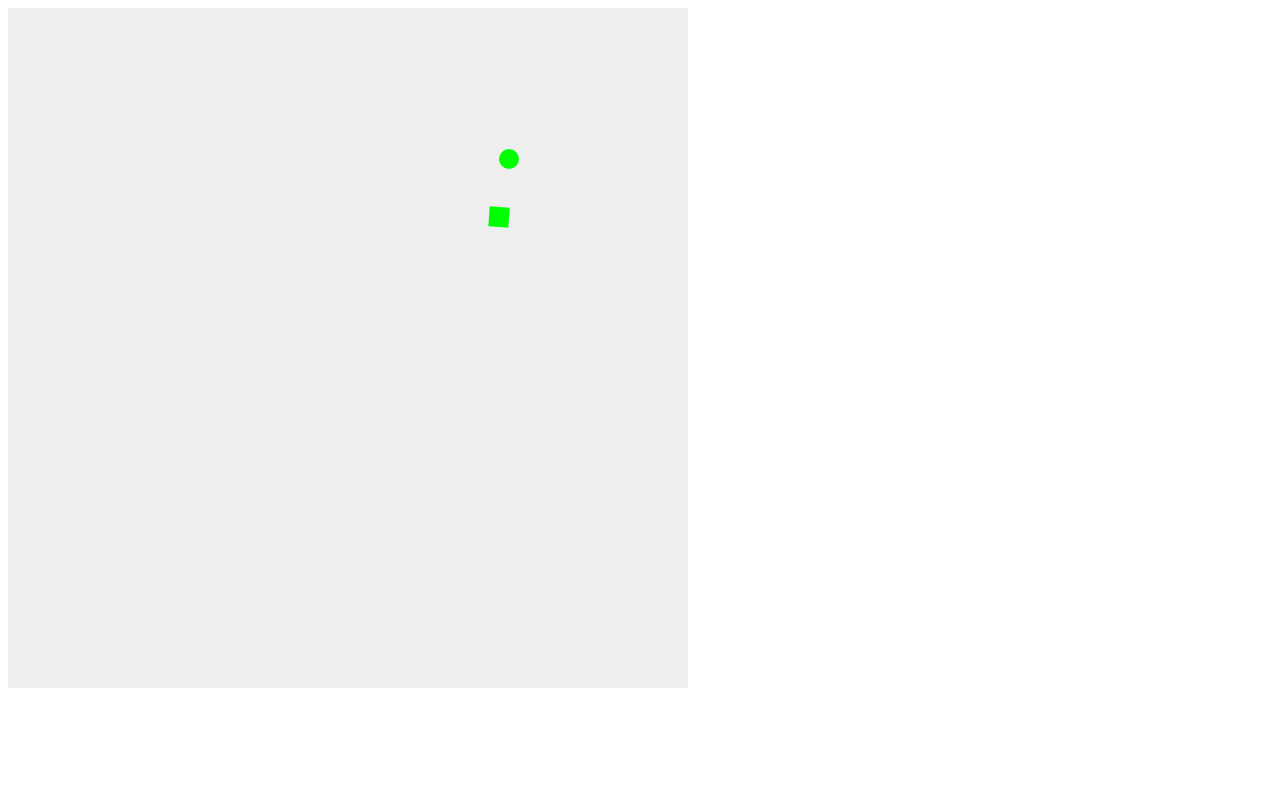
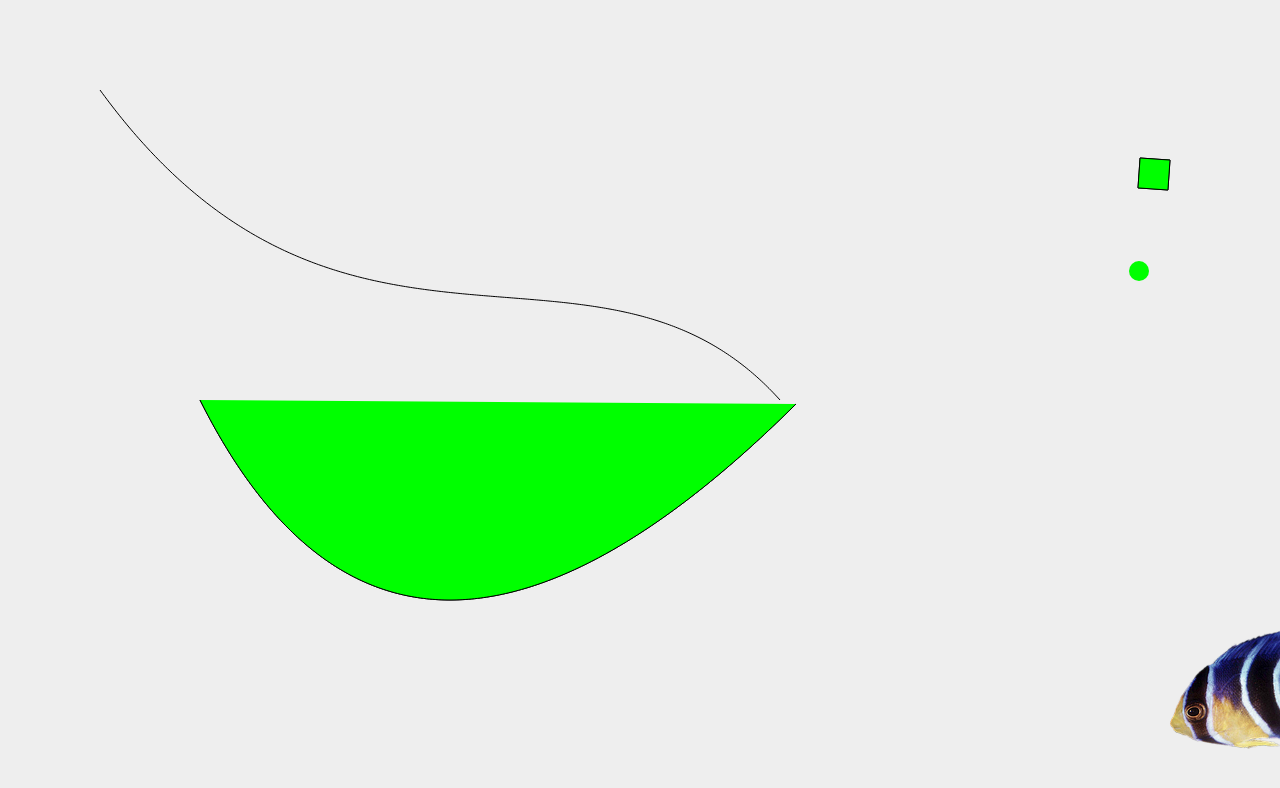
Before and after one commit to shyshenok/BallsTraining, a plain HTML site: page index.html in a window 1280 px wide. Drawn offline with Linux system fonts and the light colour scheme.

Commit message:
Add bezies curves

```diff
--- a/index.html
+++ b/index.html
@@ -7,7 +7,7 @@
 </head>
 <body>
 
-<canvas id="myCanvas" width="680" height="680"></canvas>
+<canvas id="myCanvas"></canvas>
 
 
 
--- a/myscript.js
+++ b/myscript.js
@@ -1,4 +1,6 @@
 var canvas = document.getElementById("myCanvas");
+canvas.width  = window.innerWidth;
+canvas.height = window.innerHeight;
 
 var ctx = canvas.getContext("2d");
 
@@ -64,10 +66,9 @@ Ball.prototype.step = function(width, height) {
     this.position.add(this.speed);
 }
 
-function Square(position, speed, color,  width, height, rotatingSpeed) {
+function Square(position, speed, color,  sizeRect, rotatingSpeed) {
     ColorMoveableObject.apply(this, arguments);
-    this.widthRect = width;
-    this.heightRect = height;
+    this.sizeRect = sizeRect;
     this.rotatingSpeed = rotatingSpeed;
     this.angle = 45;
 }
@@ -78,10 +79,10 @@ Square.prototype.constructor = Square;
 Square.prototype.draw = function(context) {
     context.save();
     context.beginPath();
-    context.translate(this.position.x + this.widthRect / 2, this.position.y + this.heightRect / 2);
+    context.translate(this.position.x + this.sizeRect.x / 2, this.position.y + this.sizeRect.y / 2);
     context.rotate(this.angle * Math.PI / 180);
 
-    context.rect(-this.widthRect/2, -this.heightRect/2, this.widthRect, this.heightRect);
+    context.rect(-this.sizeRect.x/2, -this.sizeRect.y/2, this.sizeRect.x, this.sizeRect.y);
     context.fillStyle = this.color;
     context.fill();
     context.closePath();
@@ -89,10 +90,10 @@ Square.prototype.draw = function(context) {
 }
 
 Square.prototype.step = function(width, height) {
-    if(this.position.x + this.speed.x > width - this.widthRect || this.position.x + this.speed.x < this.widthRect) {
+    if(this.position.x + this.speed.x > width - this.sizeRect.x || this.position.x + this.speed.x < this.sizeRect.x) {
         this.speed.x = -this.speed.x;
     }
-    if(this.position.y + this.speed.y > height - this.heightRect || this.position.y + this.speed.y < this.heightRect) {
+    if(this.position.y + this.speed.y > height - this.sizeRect.y || this.position.y + this.speed.y < this.sizeRect.y) {
         this.speed.y = -this.speed.y;
     }
 
@@ -101,14 +102,18 @@ Square.prototype.step = function(width, height) {
     this.angle += this.rotatingSpeed;
 }
 
-function ImageObject (position, speed, src) {
+function ImageObject (position, speed, src, scale) {
+    var self = this;
     MoveableObject.apply(this, arguments);
     this.img = new Image();
-    this.img.onload = function() {
-        console.log("Img has been loaded");
+    this.img.src = src;
+
+    this.img.onload = function () {
+        self.imgWidth = this.width*scale;
+        self.imgHeight = this.height*scale;
     }
-    console.log("loading has been started");
-    this.img.src = src;
+
+    console.log("imgHeight :" + this.imgHeight)
 }
 
 ImageObject.prototype = Object.create(MoveableObject.prototype);
@@ -116,7 +121,7 @@ ImageObject.prototype.constructor = ImageObject;
 
 ImageObject.prototype.draw = function(context) {
 
-    context.drawImage(this.img, this.position.x, this.position.y);
+    context.drawImage(this.img, this.position.x, this.position.y, this.imgWidth, this.imgHeight);
 
 }
 
@@ -131,6 +136,39 @@ ImageObject.prototype.step = function(width, height) {
     this.position.add(this.speed);
 }
 
+function bezier3 (p1, p2, p3) {
+
+    return function(t) {
+        return Math.pow((1 - t), 2) * p1 + 2 * (1 - t) * t * p2 + Math.pow(t, 2) * p3;
+    }
+}
+
+function bezier4 (p1, p2, p3, p4) {
+
+    return function(t) {
+        return Math.pow((1 - t), 3) * p1 + 3 * Math.pow((1-t), 2) * t * p2 + 3 * (1-t) * Math.pow(t, 2)* p3 + Math.pow(t,3)* p4;
+    }
+}
+
+var bez1x = bezier3(200, 400, 800);
+var bez1y = bezier3(400, 800, 400);
+
+var bez2x = bezier4(100, 340, 600, 780);
+var bez2y = bezier4(90, 420, 200, 400);
+
+function drawLine (context, bezierX, bezierY, numPoints) {
+    var step = 1 / numPoints;
+    var t = 0;
+    context.fillStyle = "000000";
+    context.fill();
+    while (t <= 1) {
+        var x = bezierX(t);
+        var y = bezierY(t);
+        t += step;
+        context.lineTo(x, y);
+    }
+    context.stroke();
+}
 
 var firstBall = new Ball(
     new Vector(canvas.width/2, canvas.height-30),
@@ -143,15 +181,15 @@ var firstSquare = new Square(
     new Vector(canvas.width/2, canvas.height/2),
     new Vector(1, -1),
     "00fff00",
-    widthRect,
-    heightRect,
+    new Vector(30, 30),
     1
 );
 
 var firsImg = new ImageObject(
     new Vector (canvas.width/2, canvas.height/2),
     new Vector (1, -2),
-    "fish13.png"
+    "fish13.png",
+    1
 );
 
 function draw() {
@@ -162,6 +200,11 @@ function draw() {
     firstSquare.draw(ctx);
     firsImg.draw(ctx);
 
+    ctx.moveTo(200, 400);
+    drawLine(ctx, bez1x, bez1y, 200);
+    ctx.moveTo(100, 90);
+    drawLine(ctx, bez2x, bez2y, 300);
+
 
     // update balls' position
     firstBall.step(canvas.width, canvas.height);
@@ -169,6 +212,7 @@ function draw() {
     firsImg.step(canvas.width, canvas.height);
 
 
+
 }
 
 setInterval(draw, 10);
--- a/style.css
+++ b/style.css
@@ -1 +1,12 @@
-canvas { background: #eee; }
+body {
+	margin: 0;
+	overflow: hidden;
+	box-sizing: border-box;
+}
+
+canvas {
+	background: #eee;
+	margin: 0;
+	padding: 0;
+	overflow: hidden;
+}
```
